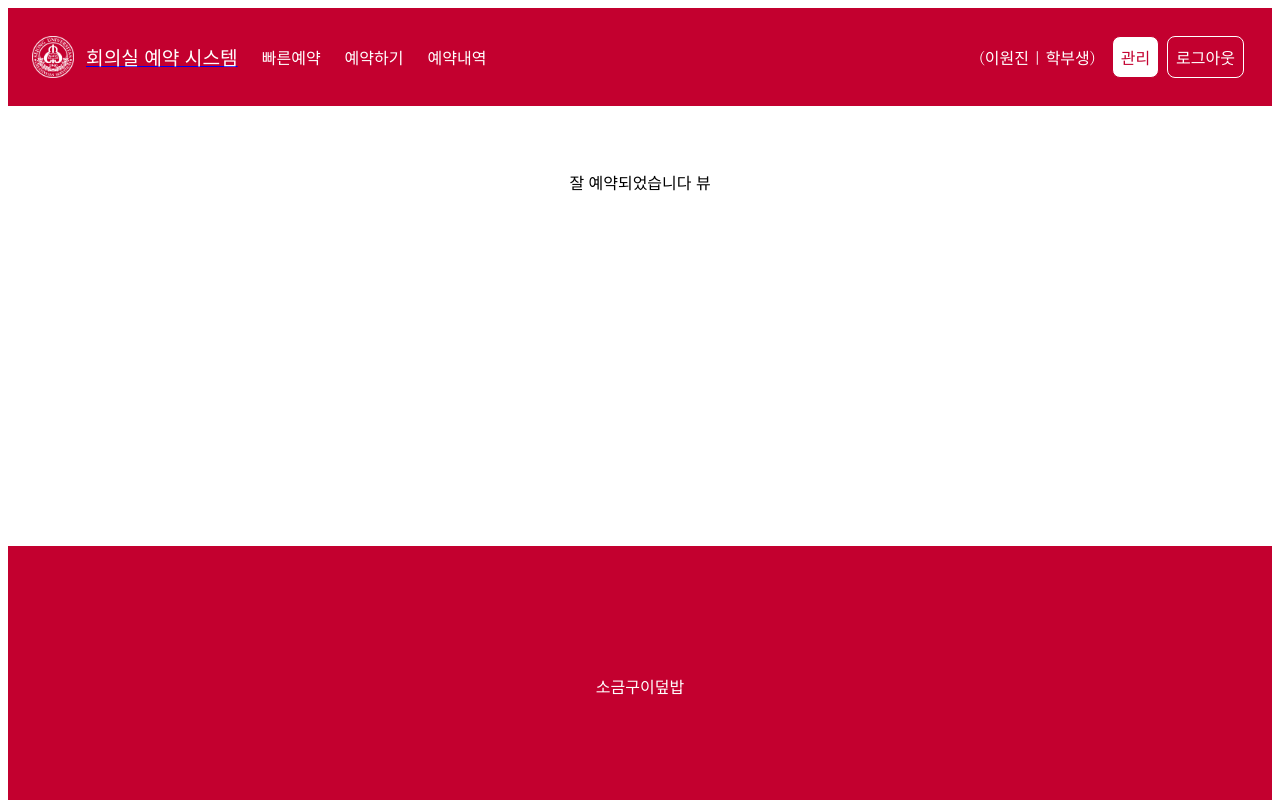
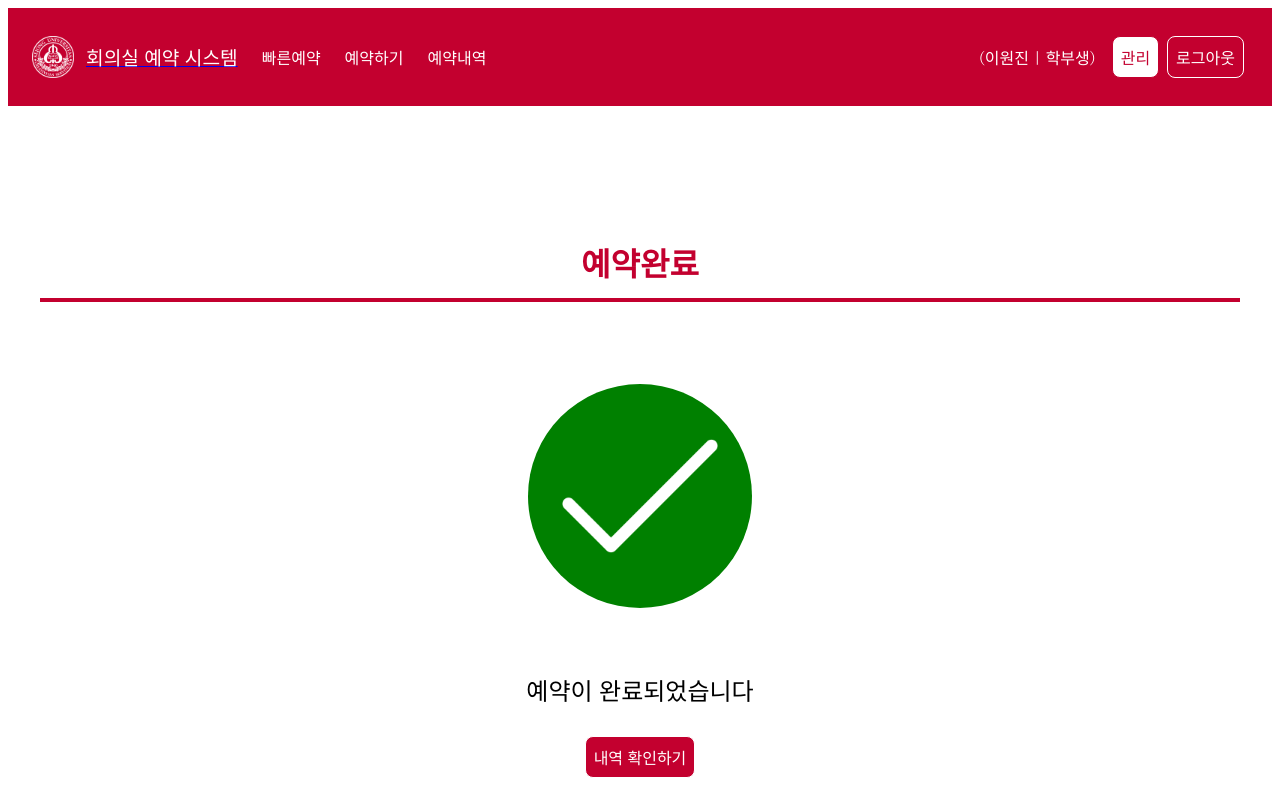
Before and after one commit to iwakura1ain/sejong-reservation, a Vue app in the folder WebService/vue-project/: page /reservation/done in a window 1280 px wide. Shown: the top 800 px of the page. Built offline with nearby package versions, Linux system fonts and the light colour scheme.

Commit message:
Update SuccessfullyReservedView

```diff
--- a/WebService/vue-project/src/views/user/SuccessfullyReservedView.vue
+++ b/WebService/vue-project/src/views/user/SuccessfullyReservedView.vue
@@ -1,7 +1,52 @@
 <template>
-	<div id="successfully-reserved-view">잘 예약되었습니다 뷰</div>
+	<div id="successfully-reserved-view">
+		<section-header>예약완료</section-header>
+		<main>
+			<div class="circle">
+				<img :src="checkImg" alt="check" />
+			</div>
+			<p>예약이 완료되었습니다</p>
+
+			<router-link to="/reservation/history">
+				<filled-button>내역 확인하기</filled-button>
+			</router-link>
+		</main>
+	</div>
 </template>
 
-<script setup></script>
+<script setup>
+import SectionHeader from '@/components/atoms/SectionHeader.vue';
+import checkImg from '@/assets/images/icons/tick_white.png';
+import FilledButton from '@/components/atoms/FilledButton.vue';
+</script>
 
-<style lang="scss" scoped></style>
+<style lang="scss" scoped>
+#successfully-reserved-view {
+	main {
+		display: flex;
+		flex-direction: column;
+		justify-content: center;
+		align-items: center;
+
+		.circle {
+			width: 224px;
+			height: 224px;
+			border-radius: 50%;
+			background-color: green;
+			display: flex;
+			justify-content: center;
+			align-items: center;
+
+			img {
+				width: 192px;
+				height: 192px;
+			}
+		}
+
+		p {
+			margin: 64px 0 24px 0;
+			font-size: 1.5rem;
+		}
+	}
+}
+</style>
```
Also changed, not shown: WebService/vue-project/src/assets/images/icons/tick_black.png (added), WebService/vue-project/src/assets/images/icons/tick_white.png (added).
